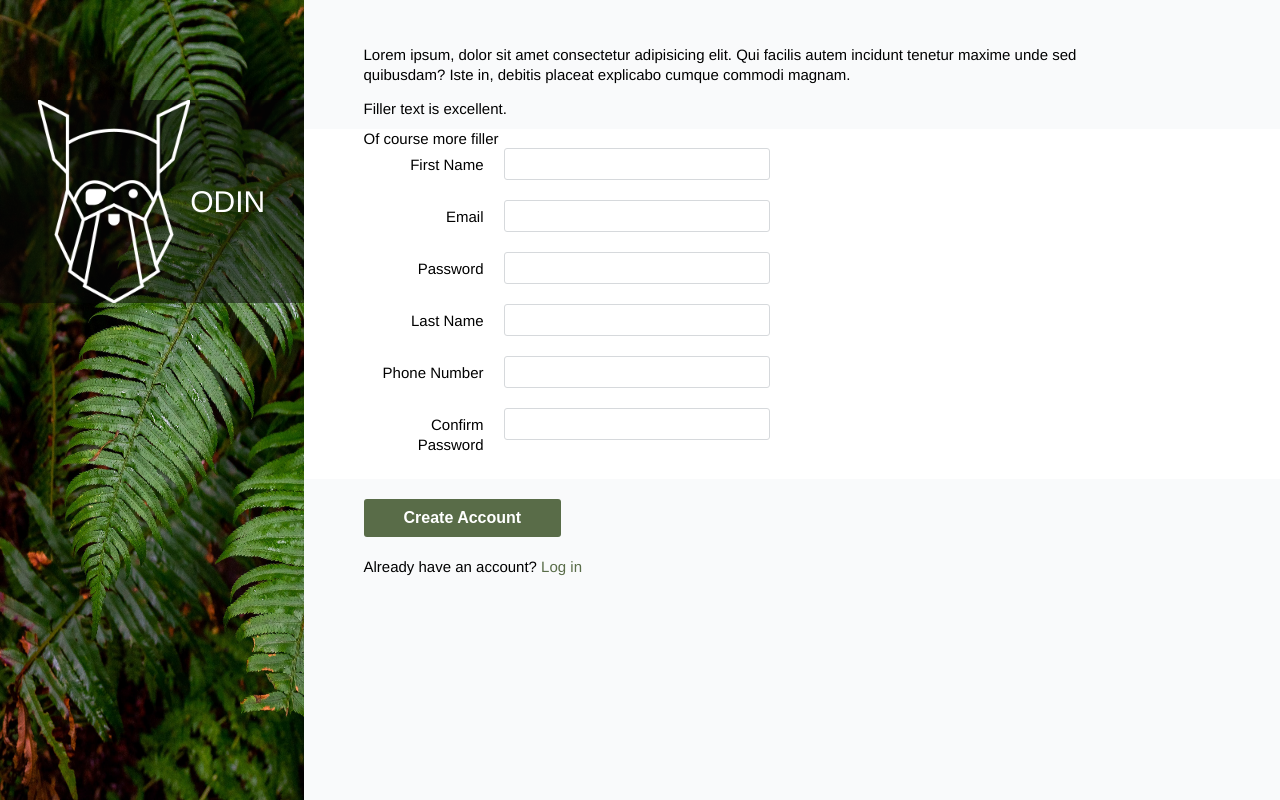
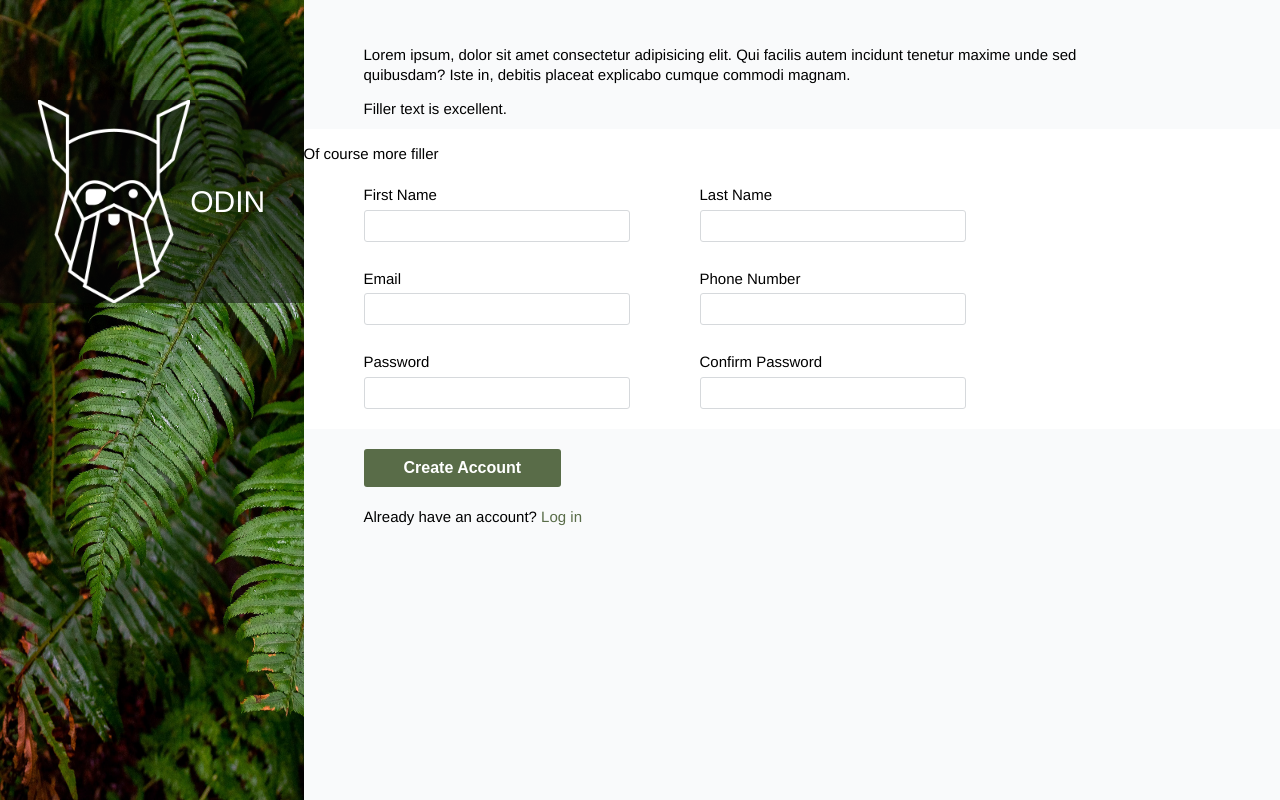
Before and after one commit to SK-2022/Sign-up-form, a plain HTML site: page index.html in a window 1280 px wide. Drawn offline with Linux system fonts and the light colour scheme.

Commit message:
Modify button styling and spacing and revert previous accidentally commit

```diff
--- a/index.html
+++ b/index.html
@@ -8,6 +8,7 @@
     <title>Document</title>
 </head>
 <body class="flex-container">
+
     <section class="left-container">
         <!-- <img class="leaf-image" src="/images/halie-west-25xggax4bSA-unsplash.jpg" alt="picture of green leaves"> -->
         <div class="odin-picture-container">
@@ -15,6 +16,7 @@
              <p class="odin-picture-text">ODIN</p>
         </div>
     </section>
+
     <main class="right-container">
         <div class="right-container-child">
           <section class="top">
@@ -23,9 +25,9 @@
                 <span>Filler text is excellent.</span>
               </div>
           </section>
+
+          <p>Of course more filler</p>
           <form class="sign-up-form" action="/url/" method="get">
-              <span>Of course more filler</span>
-
              <section class="left">
                   <div class="form-row">
                       <label for="first-name">First Name</label>
@@ -55,7 +57,9 @@
                      <input type="password" id="confirm-password" name="confirm-password" required>
                  </div>
               </section>
+
           </form>
+
           </div>
           <div class="bottom-right-container">
             <div class="form-row">
@@ -63,6 +67,7 @@
             </div>
             <p>Already have an account?<a class="log-in-button" href="#"> Log in</a></p>
           </div>
+
     </main>
 
 </body>
--- a/style.css
+++ b/style.css
@@ -57,9 +57,12 @@ margin: 0;
 .top{
     background-color: #F9FAFB;
     padding: 30px 200px 10px 60px;
+    /* font-size: 30px; */
 }
 
 .sign-up-form{
+   display: flex;
+   gap: 70px;
    padding : 0px 200px 0px 60px;
    background-color:#FFFFFF;
 }
@@ -96,7 +99,6 @@ margin: 0;
 
 @media only screen and (min-width: 700px) {
     .form-row {
-        flex-direction: row;
         align-items: flex-start; /*to avoid stretching*/
         margin-bottom: 20px;
     }
@@ -108,8 +110,6 @@ margin: 0;
         height: initial;
     }
     .form-row label {
-        text-align: right;
-        width: 120px;
         margin-top: 7px;
         padding-right: 20px;
     }
```
